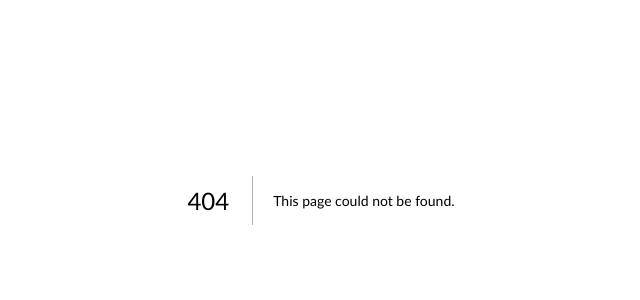
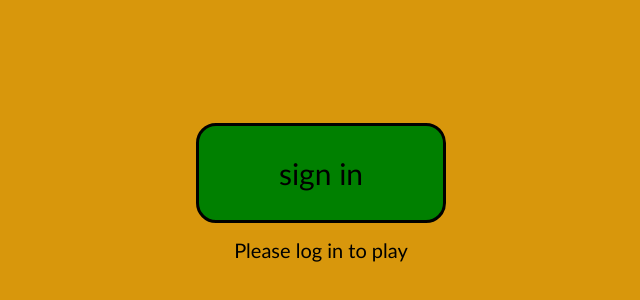
Before and after one commit to ChloneCraft/Capstone-Project, a Next.js app: page /login in a window 1280 px wide. Before the commit this address had no page. Shown: the part 200-500 px from the top of the page, without its empty margins (319-959 px from the left). Built offline with nearby package versions, Linux system fonts and the light colour scheme; no server answers.

Commit message:
authentication on local host works

```diff
--- a/components/general/Navbar.tsx
+++ b/components/general/Navbar.tsx
@@ -1,4 +1,5 @@
 import Link from "next/link";
+import { useSession, signOut, getSession } from "next-auth/react";
 
 export default function Navbar({ pageTitle }: { pageTitle: String }) {
   return (
@@ -10,6 +11,7 @@
         <Link href={"/Rankings"}>Rankings</Link>
       </aside>
       <h1 className="pageTitle">Farmstock</h1>
+      <button onClick={() => signOut()}>Sign Out</button>
     </nav>
   );
 }
--- a/package.json
+++ b/package.json
@@ -18,6 +18,7 @@
     "eslint-config-next": "13.4.19",
     "mongoose": "^7.4.5",
     "next": "^13.2.4",
+    "next-auth": "^4.23.1",
     "react": "18.2.0",
     "react-dom": "18.2.0",
     "swr": "^2.2.2",
--- a/src/pages/_app.tsx
+++ b/src/pages/_app.tsx
@@ -1,9 +1,11 @@
 import "@/styles/globals.css";
 import type { AppProps } from "next/app";
 import { SWRConfig } from "swr";
+import { SessionProvider } from "next-auth/react";
 
-export default function App({ Component, pageProps }: AppProps) {
+export default function App({ Component, pageProps, session }: AppProps) {
   return (
+    <SessionProvider session={session}>
       <SWRConfig
         value={{
           fetcher: (url: string) =>
@@ -12,5 +14,6 @@
       >
         <Component {...pageProps} />
       </SWRConfig>
+    </SessionProvider>
   );
 }
--- /dev/null
+++ b/src/pages/login.jsx
@@ -0,0 +1,38 @@
+import { useSession, signIn, signOut, getSession } from "next-auth/react";
+
+const login = () => {
+  const { data: session, status } = useSession();
+  if (session) {
+    return (
+      <div>
+        <p>Welcome, {session.user.email}</p>{" "}
+        <button onClick={() => signOut()}>Sign out</button>
+      </div>
+    );
+  } else {
+    return (
+      <div className="loginContainer">
+        <button className="loginContainer__button" onClick={() => signIn()}>
+          sign in
+        </button>
+        <p className="loginContainer__label">Please log in to play</p>
+      </div>
+    );
+  }
+};
+export default login;
+
+export const getServerSideProps = async (context) => {
+  const session = await getSession(context);
+  if (session) {
+    return {
+      redirect: {
+        destination: "/",
+      },
+    };
+  }
+
+  return {
+    props: { session },
+  };
+};
--- a/src/styles/globals.css
+++ b/src/styles/globals.css
@@ -21,6 +21,36 @@
   color: inherit;
   text-decoration: none;
 }
+
+/*login page*/
+.loginContainer {
+  display: flex;
+  justify-content: center;
+  align-items: center;
+  flex-direction: column;
+  height: 100vh;
+}
+.loginContainer__button {
+  height: 100px;
+  width: 250px;
+  background-color: green;
+  border: solid 3px black;
+  border-radius: 20px;
+  font-size: 30px;
+  transition: linear 0.1s;
+}
+.loginContainer__button:hover {
+  transform: scale(1.2);
+  background-color: rgb(0, 202, 0);
+  box-shadow: 3px 3px 5px;
+  cursor: pointer;
+}
+.loginContainer__label {
+  font-size: 20px;
+  padding: 15px;
+}
+/*login page end*/
+
 .mainButton {
   background-color: green;
   width: 300px;
--- a/tsconfig.json
+++ b/tsconfig.json
@@ -23,7 +23,9 @@
     "**/*.ts",
     "**/*.tsx",
     "db/models/Plant.js",
-    "db/models/User.js"
+    "db/models/User.js",
+    "src/pages/api/auth/[...nextauth].js",
+    "src/pages/login.jsx"
   ],
   "exclude": ["node_modules"]
 }
```
Also changed, not shown: src/pages/Market/index.tsx (+19 -0 lines), src/pages/Storage/index.tsx (+19 -0 lines), src/pages/account.jsx (added, +35 -0 lines), src/pages/api/auth/[...nextauth].js (added, +12 -0 lines), src/pages/index.tsx (+22 -1 lines), 1 other file (tests, documents, lock files or other folders). Lines whose indentation alone changed are shown as unchanged.
